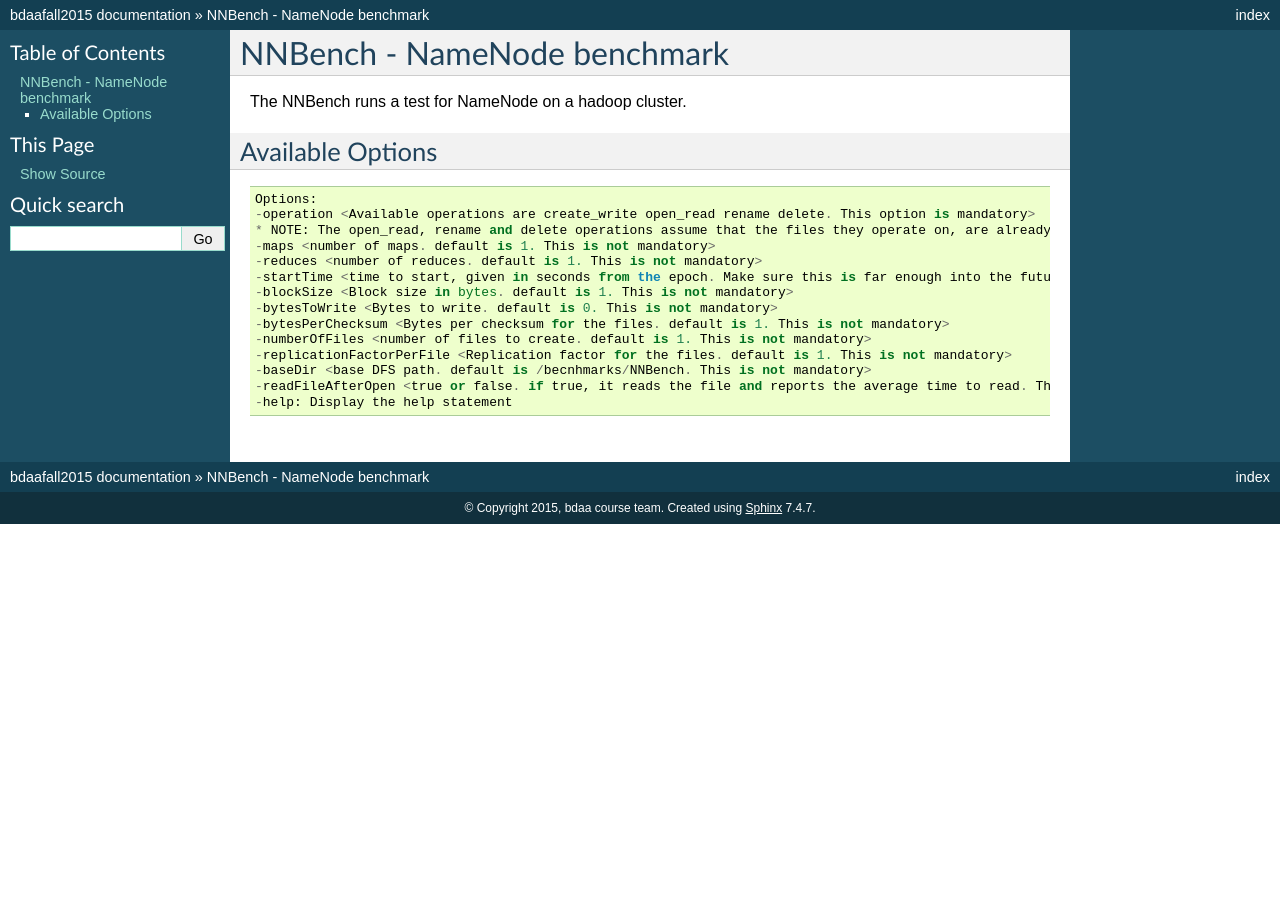
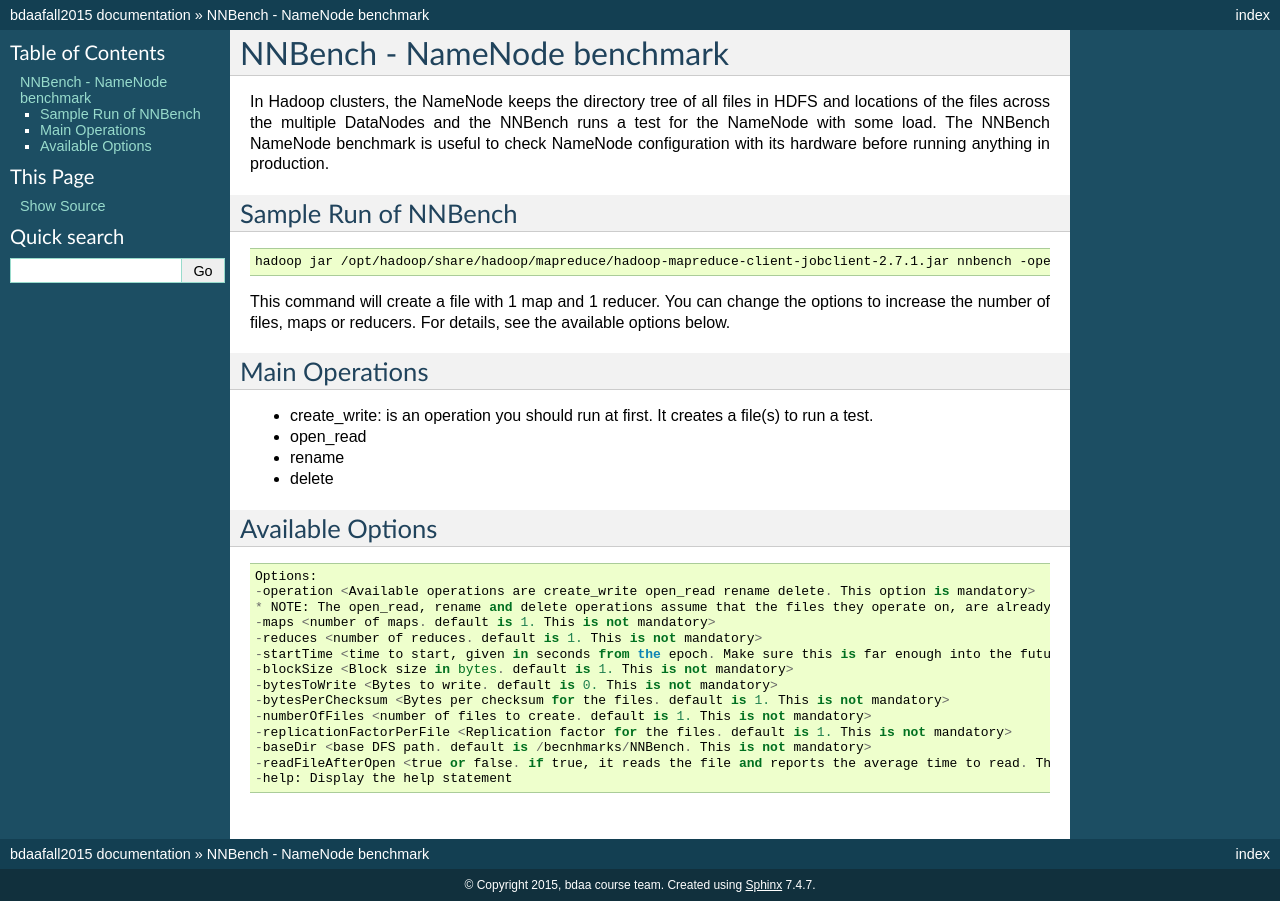
Before and after one commit to cglmoocs/bdaafall2015, a Sphinx documentation site: the page built from docs/source/nnbench.rst, in a window 1280 px wide. Built offline with Sphinx 7.4.7, drawn with Linux system fonts in a browser that asks for light colours.

Commit message:
Update nnbench.rst

```diff
--- a/docs/source/nnbench.rst
+++ b/docs/source/nnbench.rst
@@ -3,7 +3,24 @@
 NNBench - NameNode benchmark
 =============================
 
-The NNBench runs a test for NameNode on a hadoop cluster.
+In Hadoop clusters, the NameNode keeps the directory tree of all files in HDFS and locations of the files across the multiple DataNodes and the NNBench runs a test for the NameNode with some load. The NNBench NameNode benchmark is useful to check NameNode configuration with its hardware before running anything in production.
+
+Sample Run of NNBench
+-------------------------
+
+.. code::
+
+     hadoop jar /opt/hadoop/share/hadoop/mapreduce/hadoop-mapreduce-client-jobclient-2.7.1.jar nnbench -operation create_write -baseDir /user/$USER/NNBench
+
+This command will create a file with 1 map and 1 reducer. You can change the options to increase the number of files, maps or reducers. For details, see the available options below.
+
+Main Operations
+----------------
+
+* create_write: is an operation you should run at first. It creates a file(s) to run a test.
+* open_read
+* rename
+* delete
 
 Available Options
 -------------------
```
